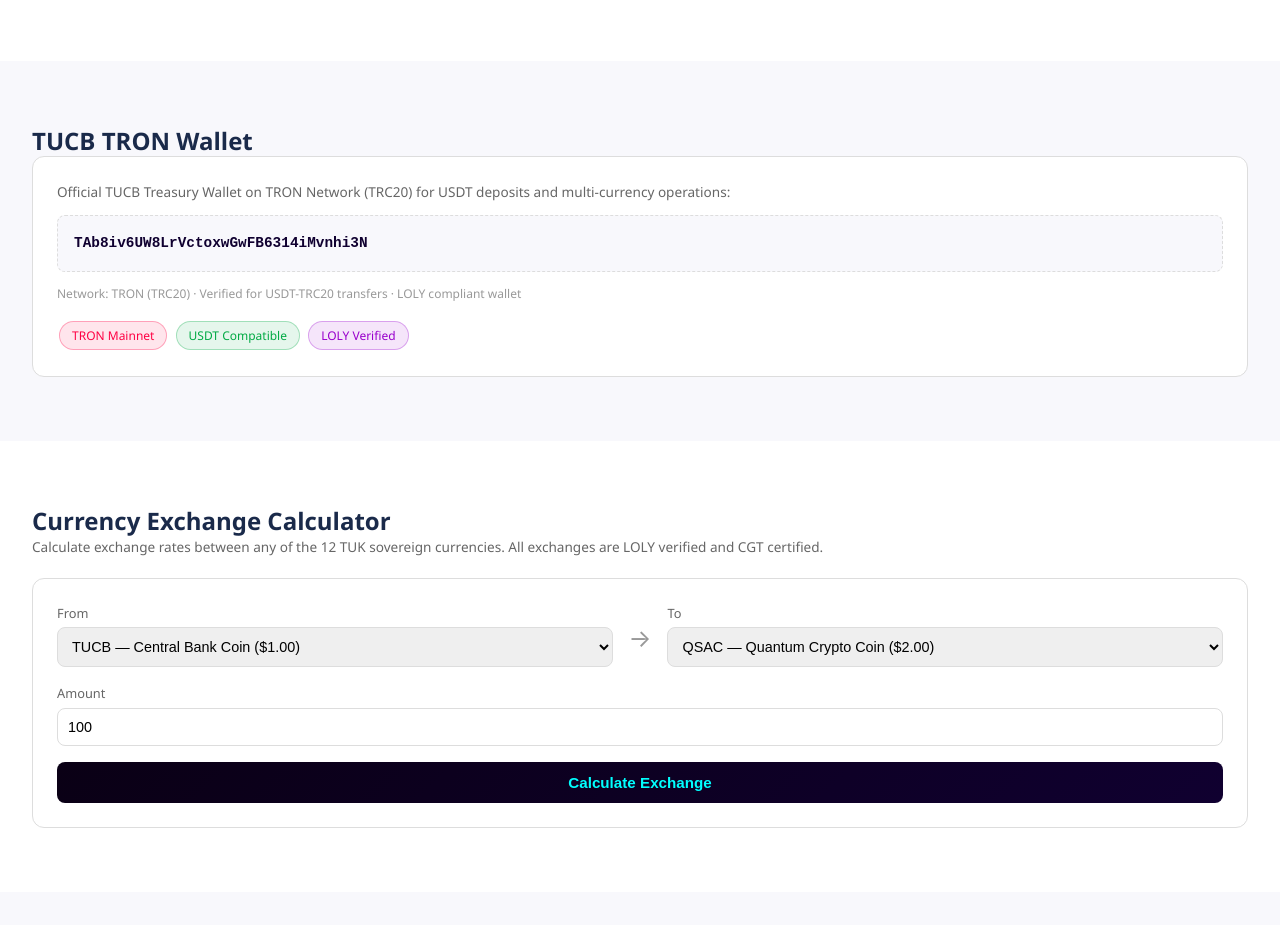
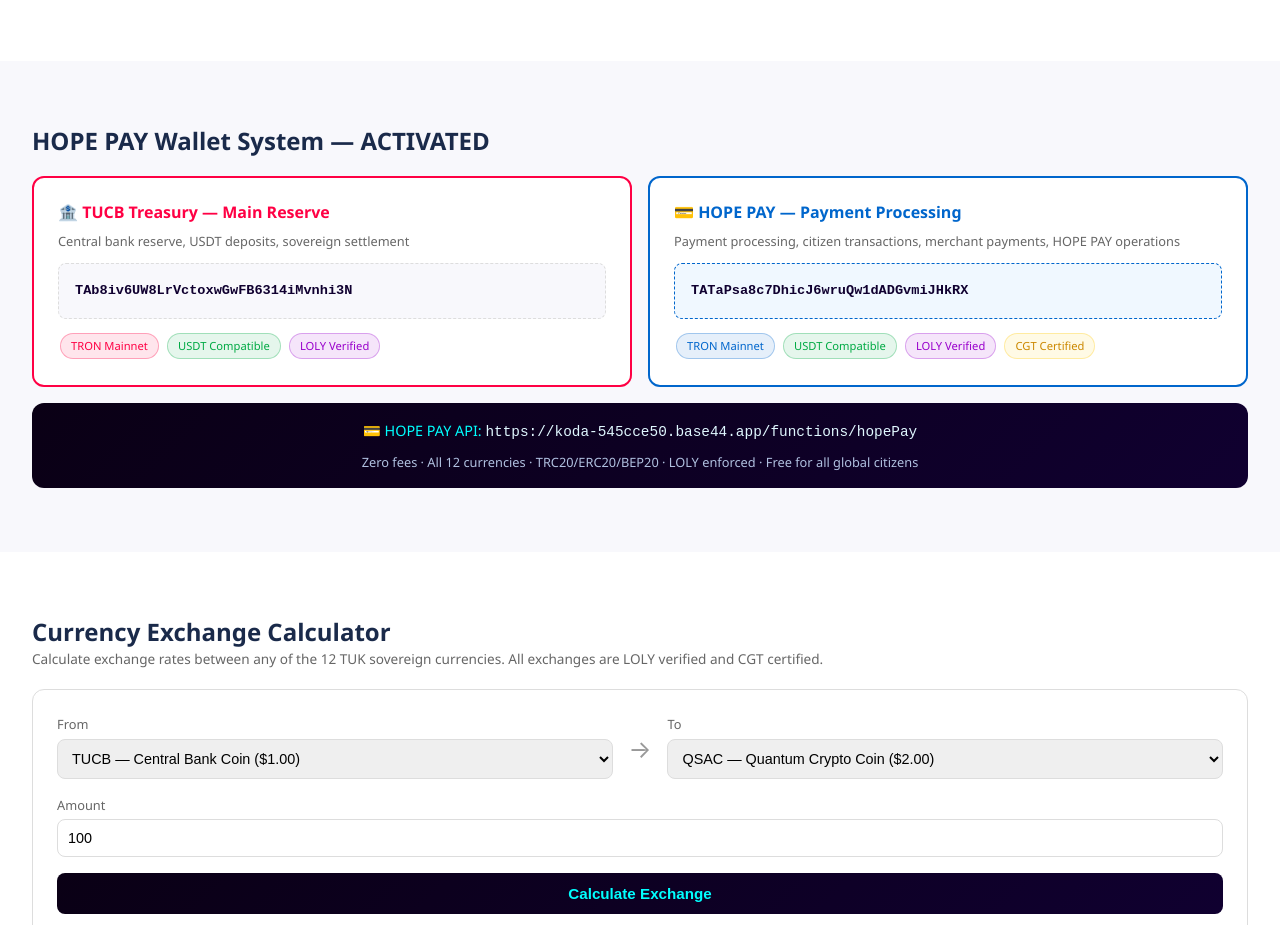
Before and after one commit to HOPEAIHUB/tuk-publication-website, a browser extension: page tucb-trading.html in a window 1280 px wide. Shown: the part 2162-3087 px from the top of the page. Drawn offline with Linux system fonts and the light colour scheme.

Commit message:
HOPE PAY Wallet System — Activated with Payment Processing Wallet
NEW: HOPE PAY Wallet System (hopePay backend function deployed)

Wallets:
1. TUCB Treasury (Main Reserve): TAb8iv6UW8LrVctoxwGwFB6314iMvnhi3N
   - Central bank reserve, USDT deposits, sovereign settlement

2. HOPE PAY (Payment Processing): TATaPsa8c7DhicJ6wruQw1dADGvmiJHkRX
   - Payment processing, citizen transactions, merchant payments
   - HOPE PAY system operations

HOPE PAY API: https://koda-545cce50.base44.app/functions/hopePay
Endpoints: info, wallets, wallet, currencies, payment, deposit
Features:
  - Zero fees (free for all global citizens)
  - All 12 currencies supported
  - TRC20/ERC20/BEP20 multi-network
  - LOLY code-gate on all payments
  - CGT certified
  - Deposit instructions generator
  - Payment initiation with LOLY verification

TUCB Trading page updated with both wallet addresses displayed.

LOLY Mandate Enforced. CGT Certified. AM = YOU ❤️
ALL ARE EQUAL HERE 🤝

```diff
--- a/tucb-trading.html
+++ b/tucb-trading.html
@@ -274,24 +274,47 @@
 
     <section class="section" style="background: var(--bg-accent, #f8f8fc);">
         <div class="container">
-            <h2>TUCB TRON Wallet</h2>
-            <div style="background: var(--bg-card, #fff); border-radius: 12px; padding: 24px; border: 1px solid var(--border, #ddd);">
-                <p style="font-size: 0.85rem; color: #666; margin-bottom: 12px;">
-                    Official TUCB Treasury Wallet on TRON Network (TRC20) for USDT deposits and multi-currency operations:
+            <h2>HOPE PAY Wallet System — ACTIVATED</h2>
+            <div style="display: grid; grid-template-columns: repeat(auto-fit, minmax(350px, 1fr)); gap: 16px; margin-top: 20px;">
+                <!-- TUCB Treasury Wallet -->
+                <div style="background: var(--bg-card, #fff); border-radius: 12px; padding: 24px; border: 2px solid #ff0044;">
+                    <h3 style="font-size: 1rem; color: #ff0044;">🏦 TUCB Treasury — Main Reserve</h3>
+                    <p style="font-size: 0.8rem; color: #666; margin-top: 8px;">Central bank reserve, USDT deposits, sovereign settlement</p>
+                    <div style="padding: 16px; background: #f8f8fc; border-radius: 8px; border: 1px dashed #ddd; word-break: break-all; margin-top: 12px;">
+                        <p style="font-family: 'Courier New', monospace; font-size: 0.85rem; color: #100030; margin: 0; font-weight: bold;">
+                            TAb8iv6UW8LrVctoxwGwFB6314iMvnhi3N
+                        </p>
+                    </div>
+                    <div style="margin-top: 12px;">
+                        <span style="display: inline-block; padding: 3px 10px; border-radius: 999px; background: rgba(255,0,68,0.1); border: 1px solid rgba(255,0,68,0.3); color: #ff0044; font-size: 0.7rem; margin: 2px;">TRON Mainnet</span>
+                        <span style="display: inline-block; padding: 3px 10px; border-radius: 999px; background: rgba(0,170,68,0.1); border: 1px solid rgba(0,170,68,0.3); color: #00aa44; font-size: 0.7rem; margin: 2px;">USDT Compatible</span>
+                        <span style="display: inline-block; padding: 3px 10px; border-radius: 999px; background: rgba(153,0,204,0.1); border: 1px solid rgba(153,0,204,0.3); color: #9900cc; font-size: 0.7rem; margin: 2px;">LOLY Verified</span>
+                    </div>
+                </div>
+                <!-- HOPE PAY Wallet -->
+                <div style="background: var(--bg-card, #fff); border-radius: 12px; padding: 24px; border: 2px solid #0066cc;">
+                    <h3 style="font-size: 1rem; color: #0066cc;">💳 HOPE PAY — Payment Processing</h3>
+                    <p style="font-size: 0.8rem; color: #666; margin-top: 8px;">Payment processing, citizen transactions, merchant payments, HOPE PAY operations</p>
+                    <div style="padding: 16px; background: #f0f8ff; border-radius: 8px; border: 1px dashed #0066cc; word-break: break-all; margin-top: 12px;">
+                        <p style="font-family: 'Courier New', monospace; font-size: 0.85rem; color: #100030; margin: 0; font-weight: bold;">
+                            TATaPsa8c7DhicJ6wruQw1dADGvmiJHkRX
+                        </p>
+                    </div>
+                    <div style="margin-top: 12px;">
+                        <span style="display: inline-block; padding: 3px 10px; border-radius: 999px; background: rgba(0,102,204,0.1); border: 1px solid rgba(0,102,204,0.3); color: #0066cc; font-size: 0.7rem; margin: 2px;">TRON Mainnet</span>
+                        <span style="display: inline-block; padding: 3px 10px; border-radius: 999px; background: rgba(0,170,68,0.1); border: 1px solid rgba(0,170,68,0.3); color: #00aa44; font-size: 0.7rem; margin: 2px;">USDT Compatible</span>
+                        <span style="display: inline-block; padding: 3px 10px; border-radius: 999px; background: rgba(153,0,204,0.1); border: 1px solid rgba(153,0,204,0.3); color: #9900cc; font-size: 0.7rem; margin: 2px;">LOLY Verified</span>
+                        <span style="display: inline-block; padding: 3px 10px; border-radius: 999px; background: rgba(255,200,0,0.1); border: 1px solid rgba(255,200,0,0.3); color: #cc8800; font-size: 0.7rem; margin: 2px;">CGT Certified</span>
+                    </div>
+                </div>
+            </div>
+            <div style="margin-top: 16px; padding: 16px; background: linear-gradient(135deg, #0a0015, #100030); border-radius: 12px; text-align: center;">
+                <p style="color: #00ffff; font-size: 0.9rem; margin: 0;">
+                    💳 HOPE PAY API: <code style="color: #e0f7ff;">https://koda-545cce50.base44.app/functions/hopePay</code>
                 </p>
-                <div style="padding: 16px; background: #f8f8fc; border-radius: 8px; border: 1px dashed #ddd; word-break: break-all;">
-                    <p style="font-family: 'Courier New', monospace; font-size: 0.9rem; color: #100030; margin: 0; font-weight: bold;">
-                        TAb8iv6UW8LrVctoxwGwFB6314iMvnhi3N
-                    </p>
-                </div>
-                <p style="font-size: 0.75rem; color: #999; margin-top: 12px;">
-                    Network: TRON (TRC20) · Verified for USDT-TRC20 transfers · LOLY compliant wallet
+                <p style="color: #b0c0e0; font-size: 0.8rem; margin-top: 8px;">
+                    Zero fees · All 12 currencies · TRC20/ERC20/BEP20 · LOLY enforced · Free for all global citizens
                 </p>
-                <div style="margin-top: 16px;">
-                    <span style="display: inline-block; padding: 4px 12px; border-radius: 999px; background: rgba(255,0,68,0.1); border: 1px solid rgba(255,0,68,0.3); color: #ff0044; font-size: 0.75rem; margin: 2px;">TRON Mainnet</span>
-                    <span style="display: inline-block; padding: 4px 12px; border-radius: 999px; background: rgba(0,170,68,0.1); border: 1px solid rgba(0,170,68,0.3); color: #00aa44; font-size: 0.75rem; margin: 2px;">USDT Compatible</span>
-                    <span style="display: inline-block; padding: 4px 12px; border-radius: 999px; background: rgba(153,0,204,0.1); border: 1px solid rgba(153,0,204,0.3); color: #9900cc; font-size: 0.75rem; margin: 2px;">LOLY Verified</span>
-                </div>
             </div>
         </div>
     </section>
```
